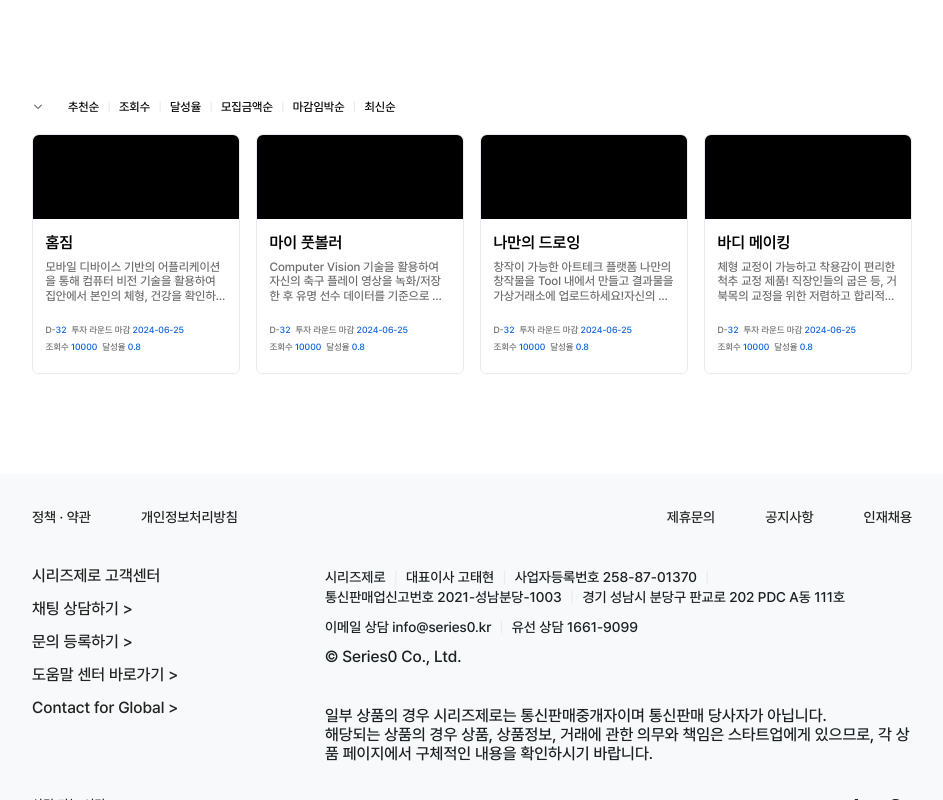
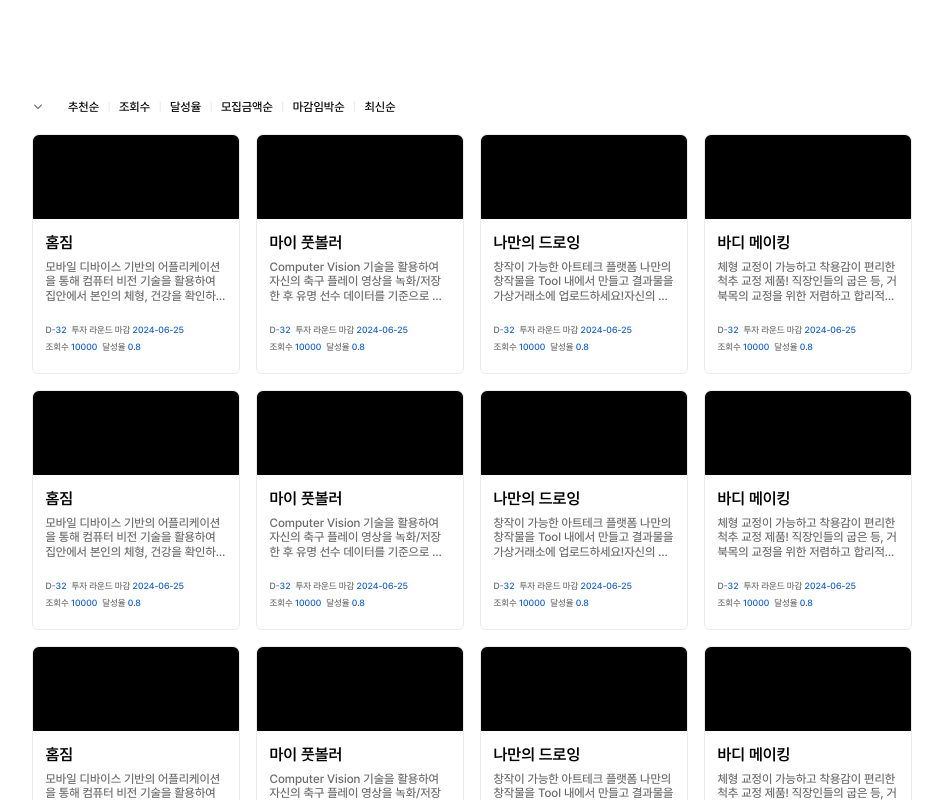
Before and after one commit to 3uxeca/windows-series, a Next.js app: page /idea/list in a window 1280 px wide. Shown: the part 660-1460 px from the top of the page, without its empty margins (168-1111 px from the left). Built offline with nearby package versions, Linux system fonts and the light colour scheme.

Commit message:
- css 수정

```diff
--- a/src/components/main/IdeaList.tsx
+++ b/src/components/main/IdeaList.tsx
@@ -93,6 +93,126 @@
       rate: 0.8,
       thumbnail: "",
     },
+    {
+      id: 1,
+      title: "홈짐",
+      desc: "모바일 디바이스 기반의 어플리케이션을 통해 컴퓨터 비전 기술을 활용하여 집안에서 본인의 체형, 건강을 확인하고..",
+      dday: 32,
+      dueDt: "2024-06-25",
+      hits: 10000,
+      rate: 0.8,
+      thumbnail: "",
+    },
+    {
+      id: 2,
+      title: "마이 풋볼러",
+      desc: "Computer Vision 기술을 활용하여 자신의 축구 플레이 영상을 녹화/저장한 후 유명 선수 데이터를 기준으로 부족한 점을 찾아드립니다.",
+      dday: 32,
+      dueDt: "2024-06-25",
+      hits: 10000,
+      rate: 0.8,
+      thumbnail: "",
+    },
+    {
+      id: 3,
+      title: "나만의 드로잉",
+      desc: "창작이 가능한 아트테크 플랫폼 나만의 창작물을 Tool 내에서 만들고 결과물을 가상거래소에 업로드하세요!자신의 창작물을 판매할 수 있습니다.",
+      dday: 32,
+      dueDt: "2024-06-25",
+      hits: 10000,
+      rate: 0.8,
+      thumbnail: "",
+    },
+    {
+      id: 4,
+      title: "바디 메이킹",
+      desc: "체형 교정이 가능하고 착용감이 편리한 척추 교정 제품! 직장인들의 굽은 등, 거북목의 교정을 위한 저렴하고 합리적인 가격!",
+      dday: 32,
+      dueDt: "2024-06-25",
+      hits: 10000,
+      rate: 0.8,
+      thumbnail: "",
+    },
+    {
+      id: 1,
+      title: "홈짐",
+      desc: "모바일 디바이스 기반의 어플리케이션을 통해 컴퓨터 비전 기술을 활용하여 집안에서 본인의 체형, 건강을 확인하고..",
+      dday: 32,
+      dueDt: "2024-06-25",
+      hits: 10000,
+      rate: 0.8,
+      thumbnail: "",
+    },
+    {
+      id: 2,
+      title: "마이 풋볼러",
+      desc: "Computer Vision 기술을 활용하여 자신의 축구 플레이 영상을 녹화/저장한 후 유명 선수 데이터를 기준으로 부족한 점을 찾아드립니다.",
+      dday: 32,
+      dueDt: "2024-06-25",
+      hits: 10000,
+      rate: 0.8,
+      thumbnail: "",
+    },
+    {
+      id: 3,
+      title: "나만의 드로잉",
+      desc: "창작이 가능한 아트테크 플랫폼 나만의 창작물을 Tool 내에서 만들고 결과물을 가상거래소에 업로드하세요!자신의 창작물을 판매할 수 있습니다.",
+      dday: 32,
+      dueDt: "2024-06-25",
+      hits: 10000,
+      rate: 0.8,
+      thumbnail: "",
+    },
+    {
+      id: 4,
+      title: "바디 메이킹",
+      desc: "체형 교정이 가능하고 착용감이 편리한 척추 교정 제품! 직장인들의 굽은 등, 거북목의 교정을 위한 저렴하고 합리적인 가격!",
+      dday: 32,
+      dueDt: "2024-06-25",
+      hits: 10000,
+      rate: 0.8,
+      thumbnail: "",
+    },
+    {
+      id: 1,
+      title: "홈짐",
+      desc: "모바일 디바이스 기반의 어플리케이션을 통해 컴퓨터 비전 기술을 활용하여 집안에서 본인의 체형, 건강을 확인하고..",
+      dday: 32,
+      dueDt: "2024-06-25",
+      hits: 10000,
+      rate: 0.8,
+      thumbnail: "",
+    },
+    {
+      id: 2,
+      title: "마이 풋볼러",
+      desc: "Computer Vision 기술을 활용하여 자신의 축구 플레이 영상을 녹화/저장한 후 유명 선수 데이터를 기준으로 부족한 점을 찾아드립니다.",
+      dday: 32,
+      dueDt: "2024-06-25",
+      hits: 10000,
+      rate: 0.8,
+      thumbnail: "",
+    },
+    {
+      id: 3,
+      title: "나만의 드로잉",
+      desc: "창작이 가능한 아트테크 플랫폼 나만의 창작물을 Tool 내에서 만들고 결과물을 가상거래소에 업로드하세요!자신의 창작물을 판매할 수 있습니다.",
+      dday: 32,
+      dueDt: "2024-06-25",
+      hits: 10000,
+      rate: 0.8,
+      thumbnail: "",
+    },
+    {
+      id: 4,
+      title: "바디 메이킹",
+      desc: "체형 교정이 가능하고 착용감이 편리한 척추 교정 제품! 직장인들의 굽은 등, 거북목의 교정을 위한 저렴하고 합리적인 가격!",
+      dday: 32,
+      dueDt: "2024-06-25",
+      hits: 10000,
+      rate: 0.8,
+      thumbnail: "",
+    },
   ];
 
   return (
@@ -131,7 +251,7 @@
             slideShadows: false,
           }}
           onSwiper={setSwiper}
-          onSlideChange={(swiper:any) => handleActiveIndex(swiper.activeIndex)}
+          onSlideChange={(swiper: any) => handleActiveIndex(swiper.activeIndex)}
         >
           {swiperData.map((item, index) => {
             return (
@@ -162,7 +282,9 @@
       <div className={styled.listWrap}>
         {/* 카테고리에 따라 url 변경하고 데이터 가져와서 뿌릴건지? */}
         <div className={styled.sortWrap}>
-          <div className={`${styled.iconArrow} ${!isOpen ? styled.close : ''}`}></div>
+          <div
+            className={`${styled.iconArrow} ${!isOpen ? styled.close : ""}`}
+          ></div>
           <div className={styled.sortItems}>
             <div>추천순</div>
             <div>조회수</div>
--- a/src/components/main/MainComponent.module.scss
+++ b/src/components/main/MainComponent.module.scss
@@ -73,10 +73,15 @@
 
 // 카드 래퍼
 .cardWrap {
-  display: flex;
-  justify-content: flex-start;
-  align-items: center;
+  // width: 100%;
+  // display: flex;
+  // justify-content: flex-start;
+  // align-items: center;
+  // column-gap: 16px;
+  display: grid;
+  grid-template-columns: repeat(4, 1fr);
   column-gap: 16px;
+  row-gap: 16px;
 }
 
 // 테마 카테고리 목록
@@ -345,7 +350,7 @@
         @include background;
         width: 12px;
         height: 12px;
-        background-image: url('/images/icon-sort-arrow-up.png');
+        background-image: url("/images/icon-sort-arrow-up.png");
         margin-right: 24px;
         cursor: pointer;
         &.close {
@@ -367,7 +372,8 @@
               margin: 0 8px;
             }
           }
-          &:hover,&.active {
+          &:hover,
+          &.active {
             font-weight: 700;
           }
         }
```
